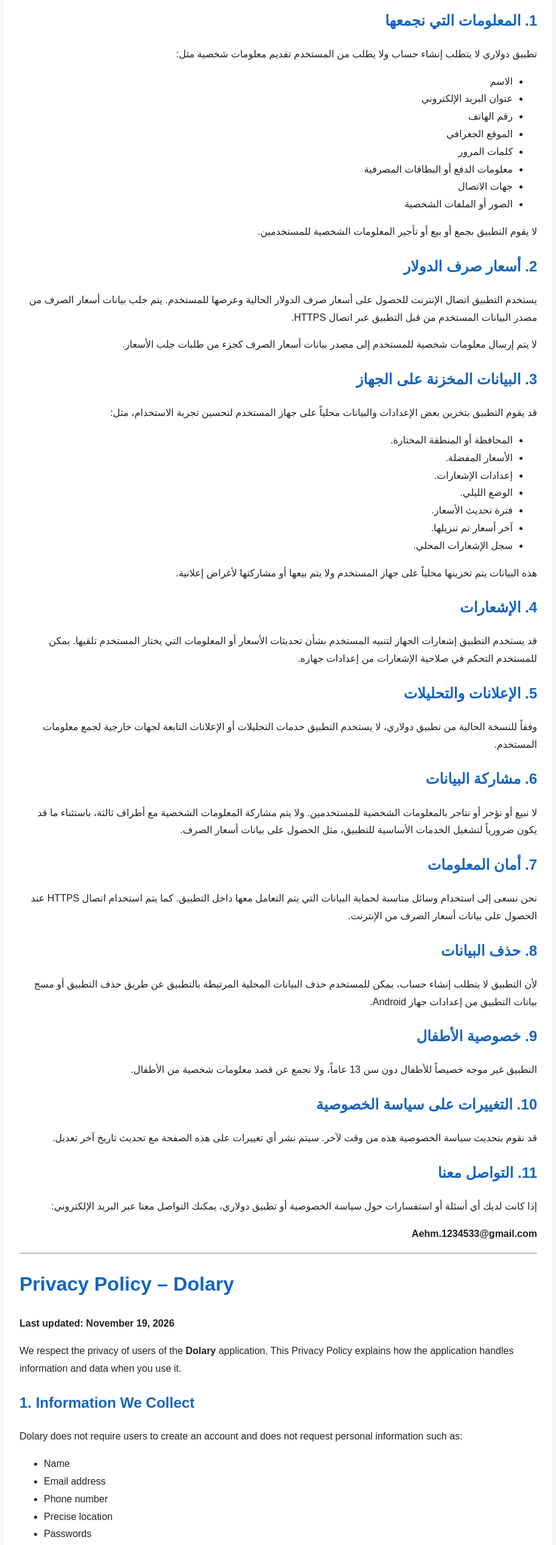
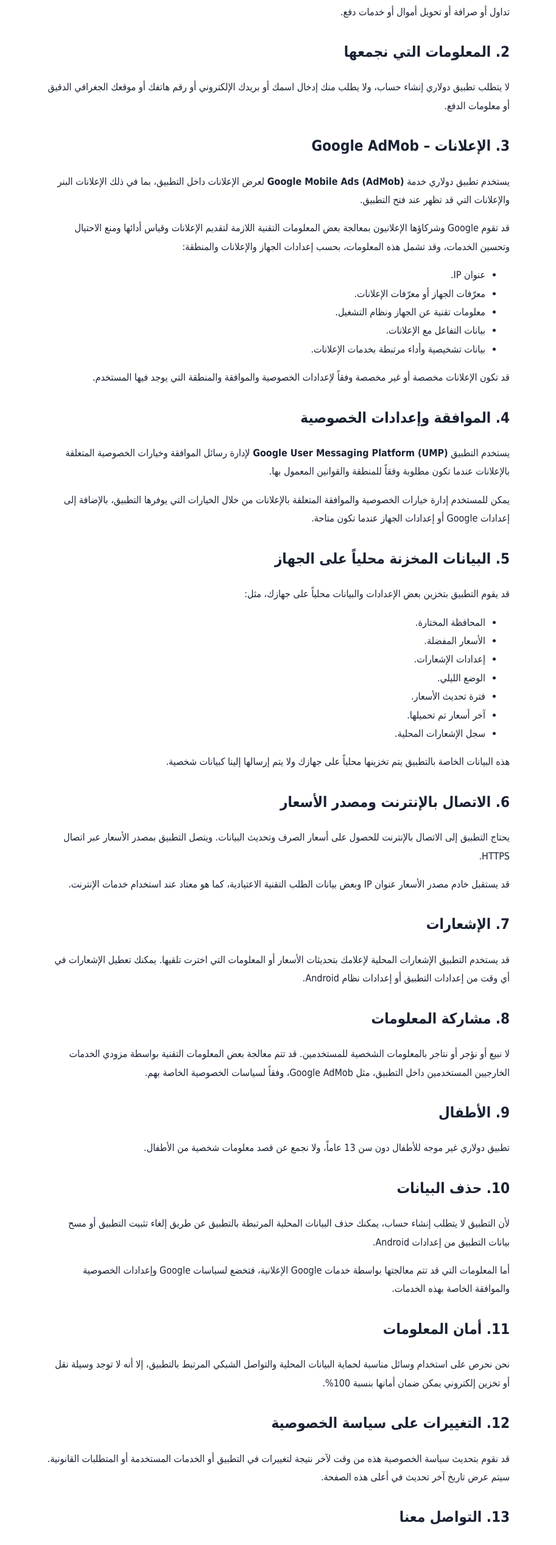
Before and after one commit to aehmnazar1234533-bot/dolary-privacy-policy, a plain HTML site: page index.html in a window 1280 px wide. Shown: the part 256-2789 px from the top of the page at 61% size, without its empty margins (183-1096 px from the left). Drawn offline with Linux system fonts and the light colour scheme.

Commit message:
Update index.html

```diff
--- a/index.html
+++ b/index.html
@@ -1,141 +1,145 @@
 <!DOCTYPE html><html lang="ar" dir="rtl">
 <head>
-<meta charset="UTF-8">
-<meta name="viewport" content="width=device-width, initial-scale=1.0">
-<title>سياسة الخصوصية - دولاري</title>
+<meta charset="utf-8">
+<meta name="viewport" content="width=device-width, initial-scale=1">
+<title>سياسة الخصوصية – دولاري</title>
 <style>
-body {
-    font-family: Arial, sans-serif;
-    line-height: 1.8;
-    margin: 0;
-    padding: 20px;
-    background: #f7f7f7;
-    color: #222;
+body{
+font-family:Tahoma,Arial,sans-serif;
+max-width:760px;
+margin:24px auto;
+padding:0 16px;
+line-height:1.9;
+color:#1a2233;
+background:#fff
 }
-.container {
-    max-width: 850px;
-    margin: auto;
-    background: white;
-    padding: 25px;
-    border-radius: 12px;
-}
-h1, h2 {
-    color: #1565c0;
-}
-.en {
-    direction: ltr;
-    text-align: left;
+h1{color:#1769ff}
+h2{margin-top:28px}
+.en{
+direction:ltr;
+text-align:left;
+border-top:2px solid #ddd;
+margin-top:40px;
+padding-top:8px
 }
 </style>
-</head><body>
-<div class="container"><h1>سياسة الخصوصية – تطبيق دولاري (Dolary)</h1><p><strong>آخر تحديث: 19 نوفمبر 2026</strong></p><p>
-نحن نحترم خصوصية مستخدمي تطبيق <strong>دولاري (Dolary)</strong>.
-توضح سياسة الخصوصية هذه كيفية تعامل التطبيق مع المعلومات والبيانات عند استخدامه.
-</p><h2>1. المعلومات التي نجمعها</h2><p>
-تطبيق دولاري لا يتطلب إنشاء حساب ولا يطلب من المستخدم تقديم معلومات شخصية مثل:
+</head><body><h1>سياسة الخصوصية – تطبيق دولاري</h1><p><strong>آخر تحديث: 19 نوفمبر 2026</strong></p><h2>1. معلومات عن التطبيق</h2><p>
+«دولاري» هو تطبيق يعرض أسعار صرف الدولار في محافظات العراق لأغراض المعلومات والمتابعة فقط.
+التطبيق لا يقدم خدمات تداول أو صرافة أو تحويل أموال أو خدمات دفع.
+</p><h2>2. المعلومات التي نجمعها</h2><p>
+لا يتطلب تطبيق دولاري إنشاء حساب، ولا يطلب منك إدخال اسمك أو بريدك الإلكتروني أو رقم هاتفك أو موقعك الجغرافي الدقيق أو معلومات الدفع.
+</p><h2>3. الإعلانات – Google AdMob</h2><p>
+يستخدم تطبيق دولاري خدمة <strong>Google Mobile Ads (AdMob)</strong> لعرض الإعلانات داخل التطبيق، بما في ذلك الإعلانات البنر والإعلانات التي قد تظهر عند فتح التطبيق.
+</p><p>
+قد تقوم Google وشركاؤها الإعلانيون بمعالجة بعض المعلومات التقنية اللازمة لتقديم الإعلانات وقياس أدائها ومنع الاحتيال وتحسين الخدمات، وقد تشمل هذه المعلومات، بحسب إعدادات الجهاز والإعلانات والمنطقة:
 </p><ul>
-<li>الاسم</li>
-<li>عنوان البريد الإلكتروني</li>
-<li>رقم الهاتف</li>
-<li>الموقع الجغرافي</li>
-<li>كلمات المرور</li>
-<li>معلومات الدفع أو البطاقات المصرفية</li>
-<li>جهات الاتصال</li>
-<li>الصور أو الملفات الشخصية</li>
+<li>عنوان IP.</li>
+<li>معرّفات الجهاز أو معرّفات الإعلانات.</li>
+<li>معلومات تقنية عن الجهاز ونظام التشغيل.</li>
+<li>بيانات التفاعل مع الإعلانات.</li>
+<li>بيانات تشخيصية وأداء مرتبطة بخدمات الإعلانات.</li>
 </ul><p>
-لا يقوم التطبيق بجمع أو بيع أو تأجير المعلومات الشخصية للمستخدمين.
-</p><h2>2. أسعار صرف الدولار</h2><p>
-يستخدم التطبيق اتصال الإنترنت للحصول على أسعار صرف الدولار الحالية وعرضها للمستخدم.
-يتم جلب بيانات أسعار الصرف من مصدر البيانات المستخدم من قبل التطبيق عبر اتصال HTTPS.
+قد تكون الإعلانات مخصصة أو غير مخصصة وفقاً لإعدادات الخصوصية والموافقة والمنطقة التي يوجد فيها المستخدم.
+</p><h2>4. الموافقة وإعدادات الخصوصية</h2><p>
+يستخدم التطبيق <strong>Google User Messaging Platform (UMP)</strong> لإدارة رسائل الموافقة وخيارات الخصوصية المتعلقة بالإعلانات عندما تكون مطلوبة وفقاً للمنطقة والقوانين المعمول بها.
 </p><p>
-لا يتم إرسال معلومات شخصية للمستخدم إلى مصدر بيانات أسعار الصرف كجزء من طلبات جلب الأسعار.
-</p><h2>3. البيانات المخزنة على الجهاز</h2><p>
-قد يقوم التطبيق بتخزين بعض الإعدادات والبيانات محلياً على جهاز المستخدم لتحسين تجربة الاستخدام، مثل:
+يمكن للمستخدم إدارة خيارات الخصوصية والموافقة المتعلقة بالإعلانات من خلال الخيارات التي يوفرها التطبيق، بالإضافة إلى إعدادات Google أو إعدادات الجهاز عندما تكون متاحة.
+</p><h2>5. البيانات المخزنة محلياً على الجهاز</h2><p>
+قد يقوم التطبيق بتخزين بعض الإعدادات والبيانات محلياً على جهازك، مثل:
 </p><ul>
-<li>المحافظة أو المنطقة المختارة.</li>
+<li>المحافظة المختارة.</li>
 <li>الأسعار المفضلة.</li>
 <li>إعدادات الإشعارات.</li>
 <li>الوضع الليلي.</li>
 <li>فترة تحديث الأسعار.</li>
-<li>آخر أسعار تم تنزيلها.</li>
-<li>سجل الإشعارات المحلي.</li>
+<li>آخر أسعار تم تحميلها.</li>
+<li>سجل الإشعارات المحلية.</li>
 </ul><p>
-هذه البيانات يتم تخزينها محلياً على جهاز المستخدم ولا يتم بيعها أو مشاركتها لأغراض إعلانية.
-</p><h2>4. الإشعارات</h2><p>
-قد يستخدم التطبيق إشعارات الجهاز لتنبيه المستخدم بشأن تحديثات الأسعار أو المعلومات التي يختار المستخدم تلقيها.
-يمكن للمستخدم التحكم في صلاحية الإشعارات من إعدادات جهازه.
-</p><h2>5. الإعلانات والتحليلات</h2><p>
-وفقاً للنسخة الحالية من تطبيق دولاري، لا يستخدم التطبيق خدمات التحليلات أو الإعلانات التابعة لجهات خارجية لجمع معلومات المستخدم.
-</p><h2>6. مشاركة البيانات</h2><p>
+هذه البيانات الخاصة بالتطبيق يتم تخزينها محلياً على جهازك ولا يتم إرسالها إلينا كبيانات شخصية.
+</p><h2>6. الاتصال بالإنترنت ومصدر الأسعار</h2><p>
+يحتاج التطبيق إلى الاتصال بالإنترنت للحصول على أسعار الصرف وتحديث البيانات.
+ويتصل التطبيق بمصدر الأسعار عبر اتصال HTTPS.
+</p><p>
+قد يستقبل خادم مصدر الأسعار عنوان IP وبعض بيانات الطلب التقنية الاعتيادية، كما هو معتاد عند استخدام خدمات الإنترنت.
+</p><h2>7. الإشعارات</h2><p>
+قد يستخدم التطبيق الإشعارات المحلية لإعلامك بتحديثات الأسعار أو المعلومات التي اخترت تلقيها.
+يمكنك تعطيل الإشعارات في أي وقت من إعدادات التطبيق أو إعدادات نظام Android.
+</p><h2>8. مشاركة المعلومات</h2><p>
 لا نبيع أو نؤجر أو نتاجر بالمعلومات الشخصية للمستخدمين.
-ولا يتم مشاركة المعلومات الشخصية مع أطراف ثالثة، باستثناء ما قد يكون ضرورياً لتشغيل الخدمات الأساسية للتطبيق، مثل الحصول على بيانات أسعار الصرف.
-</p><h2>7. أمان المعلومات</h2><p>
-نحن نسعى إلى استخدام وسائل مناسبة لحماية البيانات التي يتم التعامل معها داخل التطبيق.
-كما يتم استخدام اتصال HTTPS عند الحصول على بيانات أسعار الصرف من الإنترنت.
-</p><h2>8. حذف البيانات</h2><p>
-لأن التطبيق لا يتطلب إنشاء حساب، يمكن للمستخدم حذف البيانات المحلية المرتبطة بالتطبيق عن طريق حذف التطبيق أو مسح بيانات التطبيق من إعدادات جهاز Android.
-</p><h2>9. خصوصية الأطفال</h2><p>
-التطبيق غير موجه خصيصاً للأطفال دون سن 13 عاماً، ولا نجمع عن قصد معلومات شخصية من الأطفال.
-</p><h2>10. التغييرات على سياسة الخصوصية</h2><p>
-قد نقوم بتحديث سياسة الخصوصية هذه من وقت لآخر. سيتم نشر أي تغييرات على هذه الصفحة مع تحديث تاريخ آخر تعديل.
-</p><h2>11. التواصل معنا</h2><p>
+قد تتم معالجة بعض المعلومات التقنية بواسطة مزودي الخدمات الخارجيين المستخدمين داخل التطبيق، مثل Google AdMob، وفقاً لسياسات الخصوصية الخاصة بهم.
+</p><h2>9. الأطفال</h2><p>
+تطبيق دولاري غير موجه للأطفال دون سن 13 عاماً، ولا نجمع عن قصد معلومات شخصية من الأطفال.
+</p><h2>10. حذف البيانات</h2><p>
+لأن التطبيق لا يتطلب إنشاء حساب، يمكنك حذف البيانات المحلية المرتبطة بالتطبيق عن طريق إلغاء تثبيت التطبيق أو مسح بيانات التطبيق من إعدادات Android.
+</p><p>
+أما المعلومات التي قد تتم معالجتها بواسطة خدمات Google الإعلانية، فتخضع لسياسات Google وإعدادات الخصوصية والموافقة الخاصة بهذه الخدمات.
+</p><h2>11. أمان المعلومات</h2><p>
+نحن نحرص على استخدام وسائل مناسبة لحماية البيانات المحلية والتواصل الشبكي المرتبط بالتطبيق، إلا أنه لا توجد وسيلة نقل أو تخزين إلكتروني يمكن ضمان أمانها بنسبة 100%.
+</p><h2>12. التغييرات على سياسة الخصوصية</h2><p>
+قد نقوم بتحديث سياسة الخصوصية هذه من وقت لآخر نتيجة لتغييرات في التطبيق أو الخدمات المستخدمة أو المتطلبات القانونية.
+سيتم عرض تاريخ آخر تحديث في أعلى هذه الصفحة.
+</p><h2>13. التواصل معنا</h2><p>
 إذا كانت لديك أي أسئلة أو استفسارات حول سياسة الخصوصية أو تطبيق دولاري، يمكنك التواصل معنا عبر البريد الإلكتروني:
 </p><p>
 <strong>Aehm.1234533@gmail.com</strong>
-</p><hr><div class="en"><h1>Privacy Policy – Dolary</h1><p><strong>Last updated: November 19, 2026</strong></p><p>
-We respect the privacy of users of the <strong>Dolary</strong> application.
-This Privacy Policy explains how the application handles information and data when you use it.
-</p><h2>1. Information We Collect</h2><p>
-Dolary does not require users to create an account and does not request personal information such as:
+</p><div class="en"><h1>Privacy Policy – Dolary</h1><p><strong>Last updated: November 19, 2026</strong></p><h2>1. About the App</h2><p>
+Dolary is an application that displays US dollar exchange rates in Iraqi provinces for informational and monitoring purposes only.
+The app does not provide trading, currency exchange, money transfer, or payment services.
+</p><h2>2. Information We Collect</h2><p>
+Dolary does not require an account and does not ask you to enter your name, email address, phone number, precise location, or payment information.
+</p><h2>3. Advertising – Google AdMob</h2><p>
+Dolary uses <strong>Google Mobile Ads (AdMob)</strong> to display advertisements within the app, including banner advertisements and advertisements that may appear when the app is opened.
+</p><p>
+Google and its advertising partners may process certain technical information needed to serve advertisements, measure advertising performance, prevent fraud, and improve their services. Depending on device settings, advertising configuration, and region, this information may include:
 </p><ul>
-<li>Name</li>
-<li>Email address</li>
-<li>Phone number</li>
-<li>Precise location</li>
-<li>Passwords</li>
-<li>Payment or banking information</li>
-<li>Contacts</li>
-<li>Photos or personal files</li>
+<li>IP address.</li>
+<li>Device or advertising identifiers.</li>
+<li>Device and operating system information.</li>
+<li>Interaction data related to advertisements.</li>
+<li>Advertising-related diagnostic and performance information.</li>
 </ul><p>
-The application does not sell, rent, or trade users' personal information.
-</p><h2>2. Exchange Rate Data</h2><p>
-The application uses an internet connection to retrieve and display current US dollar exchange-rate information.
-Exchange-rate data is obtained from the data source used by the application through an HTTPS connection.
+Advertisements may be personalized or non-personalized depending on privacy settings, consent, and the user's region.
+</p><h2>4. Consent and Privacy Choices</h2><p>
+The app uses <strong>Google User Messaging Platform (UMP)</strong> to manage consent messages and privacy choices related to advertising when required based on the user's region and applicable requirements.
 </p><p>
-Personal user information is not sent to the exchange-rate data source as part of rate requests.
-</p><h2>3. Data Stored on the Device</h2><p>
-The application may store certain settings and information locally on the user's device to provide and improve the app experience, including:
+Users may manage advertising privacy and consent choices through options provided by the app, as well as through relevant Google or device settings when available.
+</p><h2>5. Data Stored Locally on Your Device</h2><p>
+The app may store certain settings and information locally on your device, including:
 </p><ul>
-<li>Selected province or region.</li>
+<li>Selected province.</li>
 <li>Favorite rates.</li>
 <li>Notification settings.</li>
-<li>Dark mode preference.</li>
+<li>Dark mode settings.</li>
 <li>Rate update interval.</li>
-<li>Latest downloaded exchange rates.</li>
+<li>Latest downloaded rates.</li>
 <li>Local notification history.</li>
 </ul><p>
-This information is stored locally on the user's device and is not sold or shared for advertising purposes.
-</p><h2>4. Notifications</h2><p>
-The application may use device notifications to inform users about rate updates or other information selected by the user.
-Users can control notification permissions through their device settings.
-</p><h2>5. Advertising and Analytics</h2><p>
-The current version of Dolary does not use third-party advertising or analytics services to collect user information.
-</p><h2>6. Data Sharing</h2><p>
+This app-specific data is stored locally on your device and is not sent to us as personal information.
+</p><h2>6. Internet Connection and Rate Source</h2><p>
+The app requires an internet connection to retrieve exchange rates and update information.
+The app communicates with the rate source using HTTPS.
+</p><p>
+The rate source server may receive your IP address and standard technical request information, as is normal when using internet services.
+</p><h2>7. Notifications</h2><p>
+The app may use local notifications to inform you about rate updates or information you have chosen to receive.
+You can disable notifications at any time through the app or Android system settings.
+</p><h2>8. Sharing of Information</h2><p>
 We do not sell, rent, or trade users' personal information.
-Personal information is not shared with third parties except where necessary to operate core application services, such as retrieving exchange-rate data.
-</p><h2>7. Data Security</h2><p>
-We seek to use reasonable measures to protect information handled by the application.
-HTTPS is used when retrieving exchange-rate data over the internet.
-</p><h2>8. Data Deletion</h2><p>
-Because the application does not require an account, users can delete locally stored application data by uninstalling the application or clearing the application's data through Android settings.
-</p><h2>9. Children's Privacy</h2><p>
-The application is not specifically directed to children under the age of 13, and we do not knowingly collect personal information from children.
-</p><h2>10. Changes to This Privacy Policy</h2><p>
-We may update this Privacy Policy from time to time. Any changes will be published on this page together with an updated revision date.
-</p><h2>11. Contact Us</h2><p>
-If you have any questions about this Privacy Policy or the Dolary application, you can contact us at:
+Certain technical information may be processed by third-party service providers used by the app, such as Google AdMob, in accordance with their applicable privacy policies.
+</p><h2>9. Children</h2><p>
+Dolary is not directed to children under the age of 13, and we do not knowingly collect personal information from children.
+</p><h2>10. Data Deletion</h2><p>
+Because the app does not require an account, you can delete local app data by uninstalling the app or clearing the app data through Android settings.
+</p><p>
+Information that may be processed by Google's advertising services is subject to Google's applicable policies and privacy and consent controls.
+</p><h2>11. Information Security</h2><p>
+We take reasonable measures to protect local app data and network communications associated with the application. However, no electronic storage or transmission method can be guaranteed to be completely secure.
+</p><h2>12. Changes to This Privacy Policy</h2><p>
+We may update this Privacy Policy from time to time due to changes in the application, services used, or legal requirements.
+The latest update date will be displayed at the top of this page.
+</p><h2>13. Contact Us</h2><p>
+If you have any questions or concerns about this Privacy Policy or the Dolary application, you can contact us at:
 </p><p>
 <strong>Aehm.1234533@gmail.com</strong>
-</p></div></div>
-</body>
+</p></div></body>
 </html>
```
